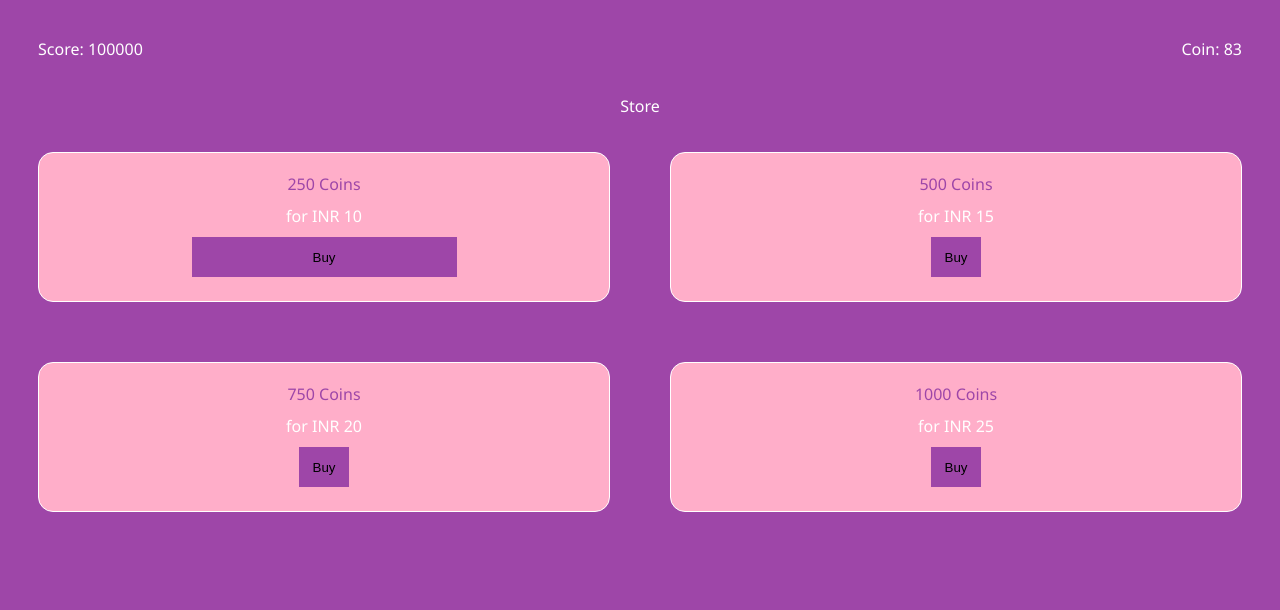
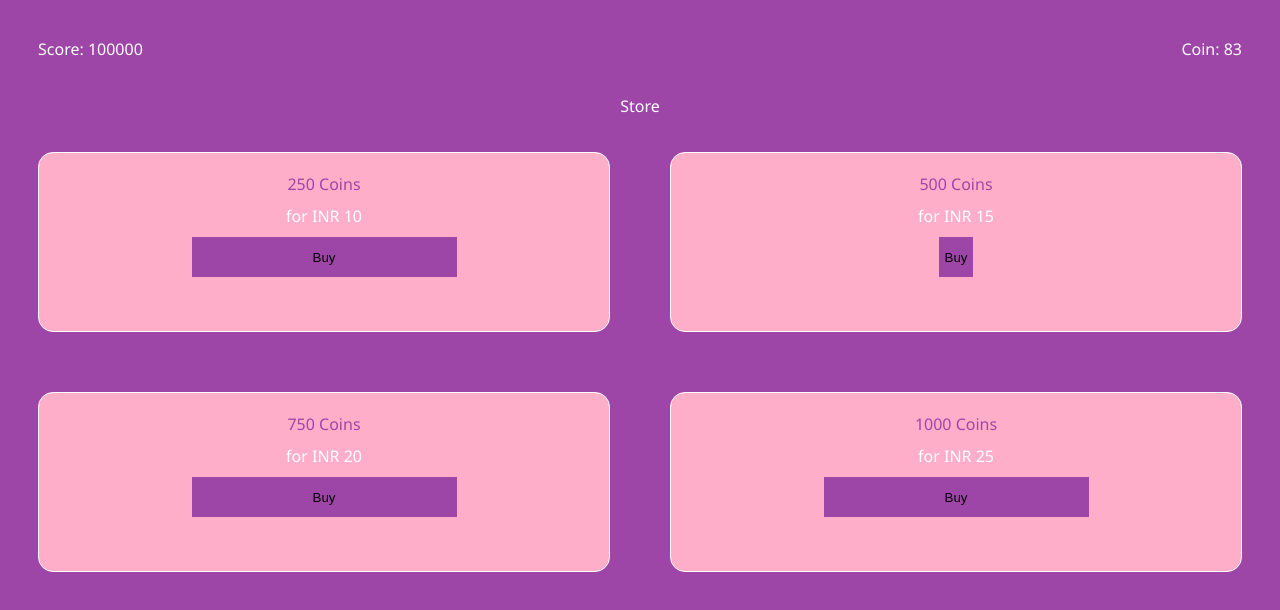
Before and after one commit to Arkesh-Unity/QuickGameSampleTesting, a plain HTML site: page iap_screen.html in a window 1280 px wide. Drawn offline with Linux system fonts and the light colour scheme.

Commit message:
Update iap_screen.html

```diff
--- a/iap_screen.html
+++ b/iap_screen.html
@@ -40,7 +40,7 @@ div.center {
   background: #ffaec9;
   padding: 20px;
   width: 100%;
-  height: 150px;
+  height: 180px;
   text-align:center;
 border: 1px solid white;
 }
@@ -115,7 +115,7 @@ border: 1px solid white;
 	<div style="height:10px"></div>
 	<div><label  style="color:white;font-family:Segoe UI;" >for INR 15</label></div>
 	<div style="height:10px"></div>
-        <div><input style="background: #9e46a8;width: 50px;height: 40px; border: none; outline: none " type="button" value="Buy" onclick="myPay1()"  ></div>
+        <div><input style="background: #9e46a8;width: 50p%; height: 40px; border: none; outline: none " type="button" value="Buy" onclick="myPay1()"  ></div>
    </div>
   </div>
 </div>
@@ -128,7 +128,7 @@ border: 1px solid white;
 	<div style="height:10px"></div>
 	<div><label  style="color:white;font-family:Segoe UI;" >for INR 20</label></div>
 	<div style="height:10px"></div>
-        <div><input style="background: #9e46a8;width: 50px;height: 40px; border: none; outline: none " type="button" value="Buy" onclick="myPay2()" ></div>
+        <div><input style="background: #9e46a8;width: 50%;height: 40px; border: none; outline: none " type="button" value="Buy" onclick="myPay2()" ></div>
    </div>
   </div>
   <div class="column">
@@ -137,7 +137,7 @@ border: 1px solid white;
          <div style="height:10px"></div>
 	<div><label  style="color:white;font-family:Segoe UI;" >for INR 25</label></div>
 	<div style="height:10px"></div>
-        <div><input  style="background: #9e46a8;width: 50px;height: 40px; border: none; outline: none" type="button" value="Buy" onclick="myPay()3" ></div>
+        <div><input  style="background: #9e46a8;width: 50%;height: 40px; border: none; outline: none" type="button" value="Buy" onclick="myPay()3" ></div>
    </div>
     </div>
    </div>
```
